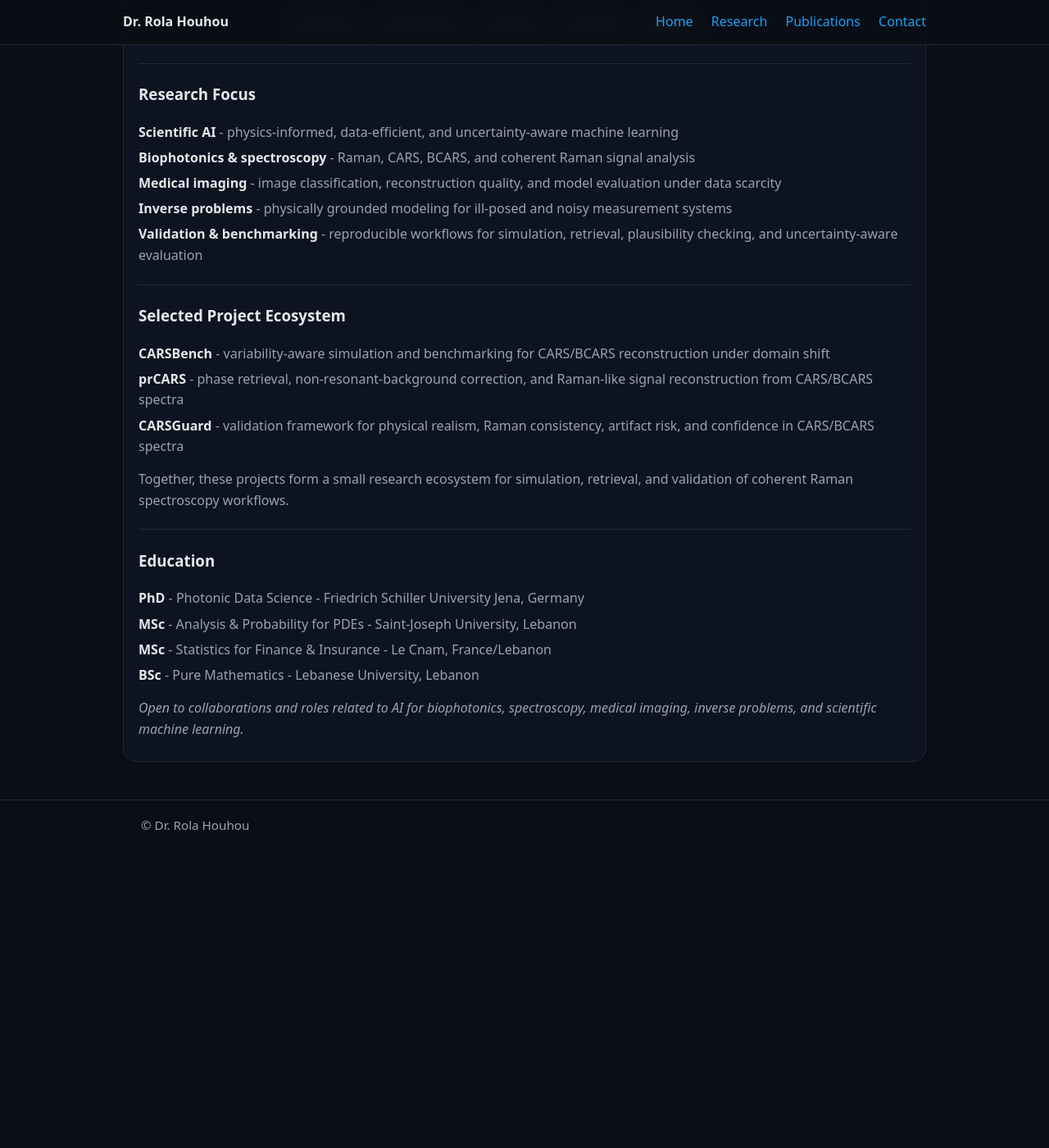
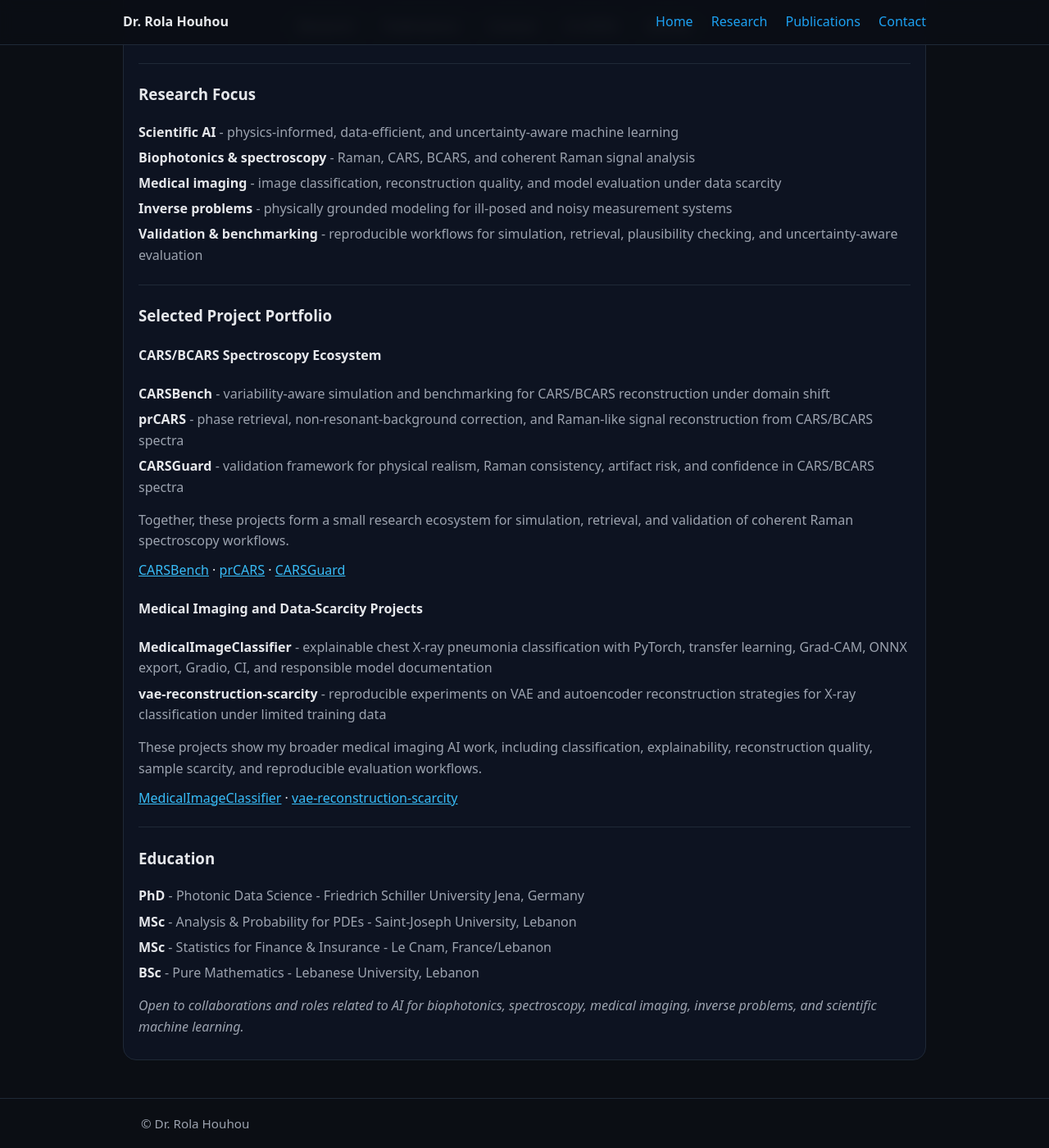
Before and after one commit to rhouhou/rhouhou.github.io, a Jekyll site: the page built from index.md, in a window 1280 px wide and 1400 px high, scrolled down 449 px. Shown: the whole window at 82% size. Built offline with Jekyll 4.4.1, drawn with Linux system fonts in a browser that asks for light colours; our own code applies the rules of GitHub Pages for plain Markdown files; before the commit the page ends 1486 px from its top, so only the background shows below that.

Commit message:
Add medical imaging projects to homepage

```diff
--- a/index.md
+++ b/index.md
@@ -41,16 +41,41 @@ title: ""
 
   <hr>
 
-  <h3>Selected Project Ecosystem</h3>
-  <ul class="compact-list">
-    <li><strong>CARSBench</strong> <span class="where">- variability-aware simulation and benchmarking for CARS/BCARS reconstruction under domain shift</span></li>
-    <li><strong>prCARS</strong> <span class="where">- phase retrieval, non-resonant-background correction, and Raman-like signal reconstruction from CARS/BCARS spectra</span></li>
-    <li><strong>CARSGuard</strong> <span class="where">- validation framework for physical realism, Raman consistency, artifact risk, and confidence in CARS/BCARS spectra</span></li>
-  </ul>
+<h3>Selected Project Portfolio</h3>
 
-  <p style="margin-top: 0.9rem; color: var(--muted);">
-    Together, these projects form a small research ecosystem for simulation, retrieval, and validation of coherent Raman spectroscopy workflows.
-  </p>
+<h4>CARS/BCARS Spectroscopy Ecosystem</h4>
+
+<ul class="compact-list">
+  <li><strong>CARSBench</strong> <span class="where">- variability-aware simulation and benchmarking for CARS/BCARS reconstruction under domain shift</span></li>
+  <li><strong>prCARS</strong> <span class="where">- phase retrieval, non-resonant-background correction, and Raman-like signal reconstruction from CARS/BCARS spectra</span></li>
+  <li><strong>CARSGuard</strong> <span class="where">- validation framework for physical realism, Raman consistency, artifact risk, and confidence in CARS/BCARS spectra</span></li>
+</ul>
+
+<p style="margin-top: 0.9rem; color: var(--muted);">
+  Together, these projects form a small research ecosystem for simulation, retrieval, and validation of coherent Raman spectroscopy workflows.
+</p>
+
+<p>
+  <a href="https://github.com/rhouhou/CARSBench">CARSBench</a> ·
+  <a href="https://github.com/rhouhou/prCARS">prCARS</a> ·
+  <a href="https://github.com/rhouhou/CARSGuard">CARSGuard</a>
+</p>
+
+<h4>Medical Imaging and Data-Scarcity Projects</h4>
+
+<ul class="compact-list">
+  <li><strong>MedicalImageClassifier</strong> <span class="where">- explainable chest X-ray pneumonia classification with PyTorch, transfer learning, Grad-CAM, ONNX export, Gradio, CI, and responsible model documentation</span></li>
+  <li><strong>vae-reconstruction-scarcity</strong> <span class="where">- reproducible experiments on VAE and autoencoder reconstruction strategies for X-ray classification under limited training data</span></li>
+</ul>
+
+<p style="margin-top: 0.9rem; color: var(--muted);">
+  These projects show my broader medical imaging AI work, including classification, explainability, reconstruction quality, sample scarcity, and reproducible evaluation workflows.
+</p>
+
+<p>
+  <a href="https://github.com/rhouhou/MedicalImageClassifier">MedicalImageClassifier</a> ·
+  <a href="https://github.com/rhouhou/vae-reconstruction-scarcity">vae-reconstruction-scarcity</a>
+</p>
 
   <hr>
 
```
